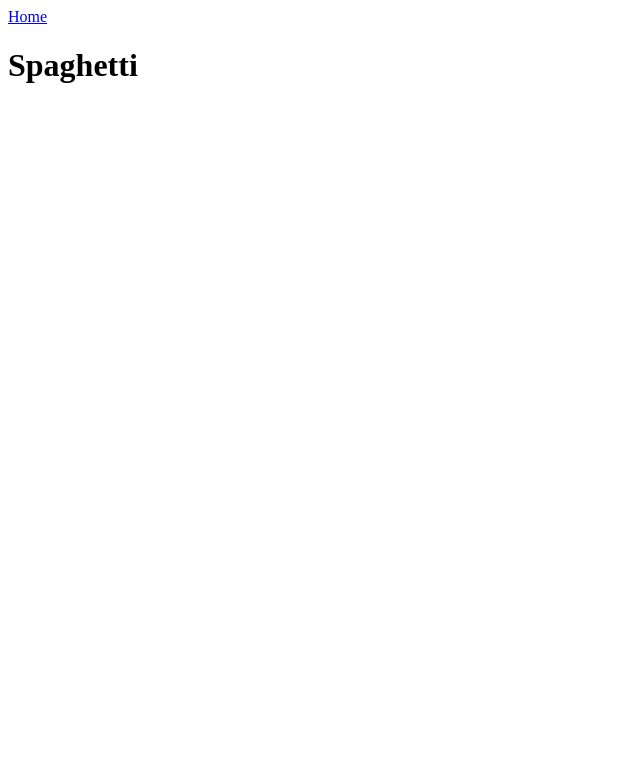
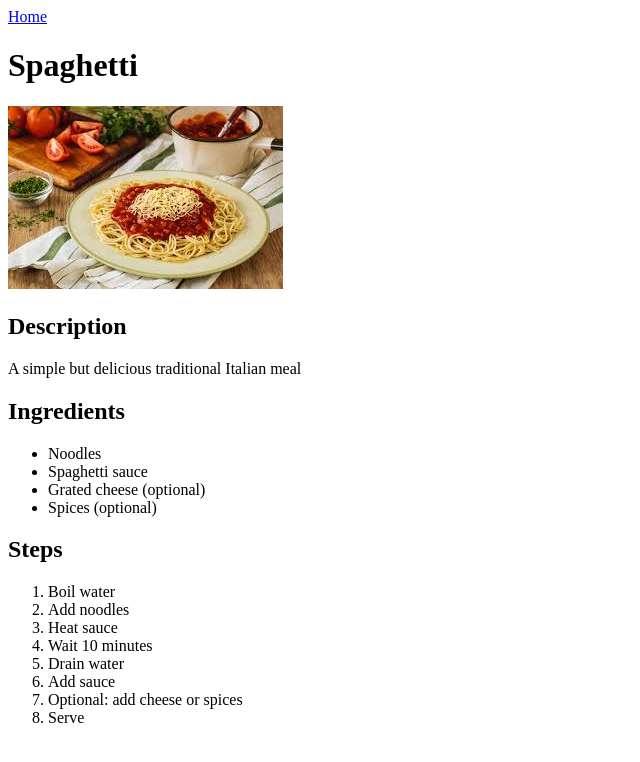
Before and after one commit to ericjfenton/odin-recipes, a plain HTML site: page recipes/spaghetti.html in a window 1280 px wide. Shown: the whole page, without its empty margins (0-640 px from the left). Drawn offline with Linux system fonts and the light colour scheme.

Commit message:
add first recipe - spaghetti

```diff
--- a/recipes/spaghetti.html
+++ b/recipes/spaghetti.html
@@ -8,6 +8,26 @@
 <body>
     <a href="../index.html">Home</a>
     <h1>Spaghetti</h1>
-
+    <img src="../images/spaghetti.jpeg" alt="Spaghetti">
+    <h2>Description</h2>
+    <p>A simple but delicious traditional Italian meal</p>
+    <h2>Ingredients</h2>
+    <ul>
+        <li>Noodles</li>
+        <li>Spaghetti sauce</li>
+        <li>Grated cheese (optional)</li>
+        <li>Spices (optional)</li>
+    </ul>
+    <h2>Steps</h2>
+    <ol>
+        <li>Boil water</li>
+        <li>Add noodles</li>
+        <li>Heat sauce</li>
+        <li>Wait 10 minutes</li>
+        <li>Drain water</li>
+        <li>Add sauce</li>
+        <li>Optional: add cheese or spices</li>
+        <li>Serve</li>
+    </ol>
 </body>
 </html>
```
Also changed, not shown: images/spaghetti.jpeg (added).
